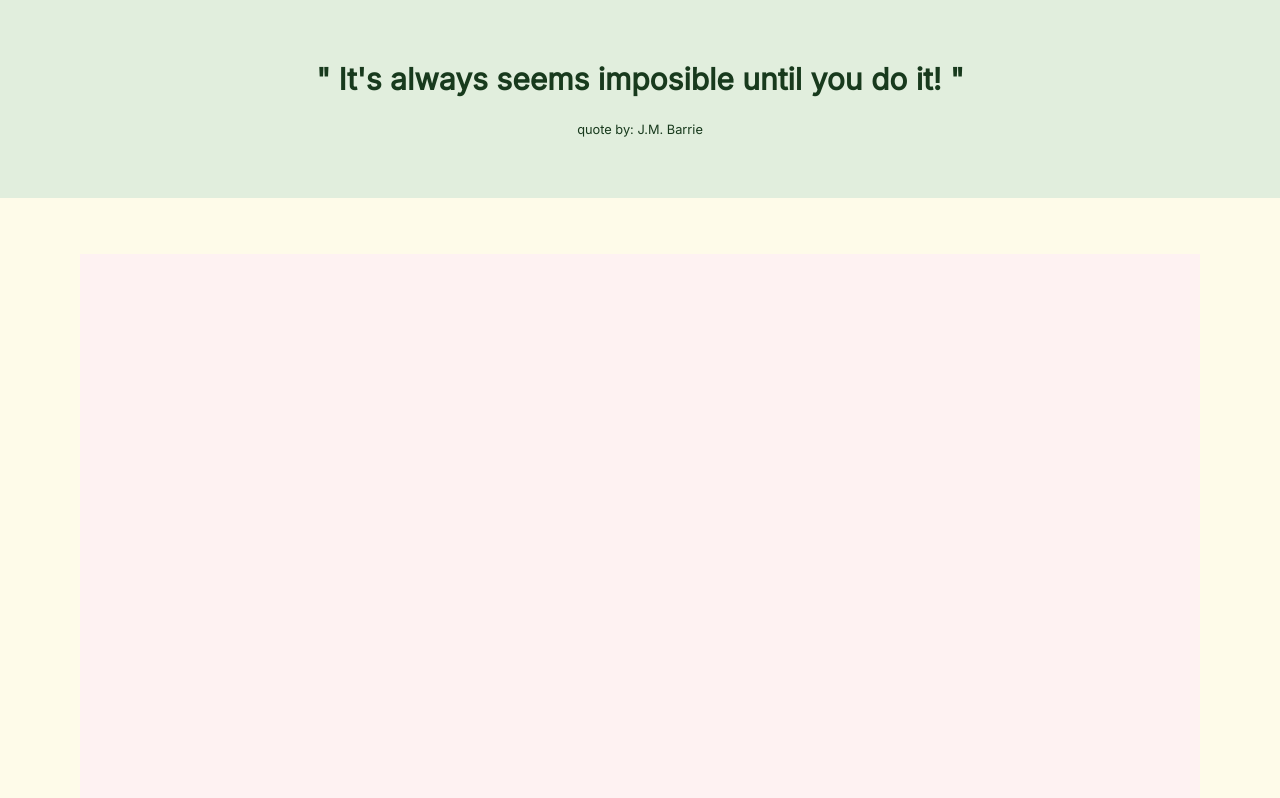
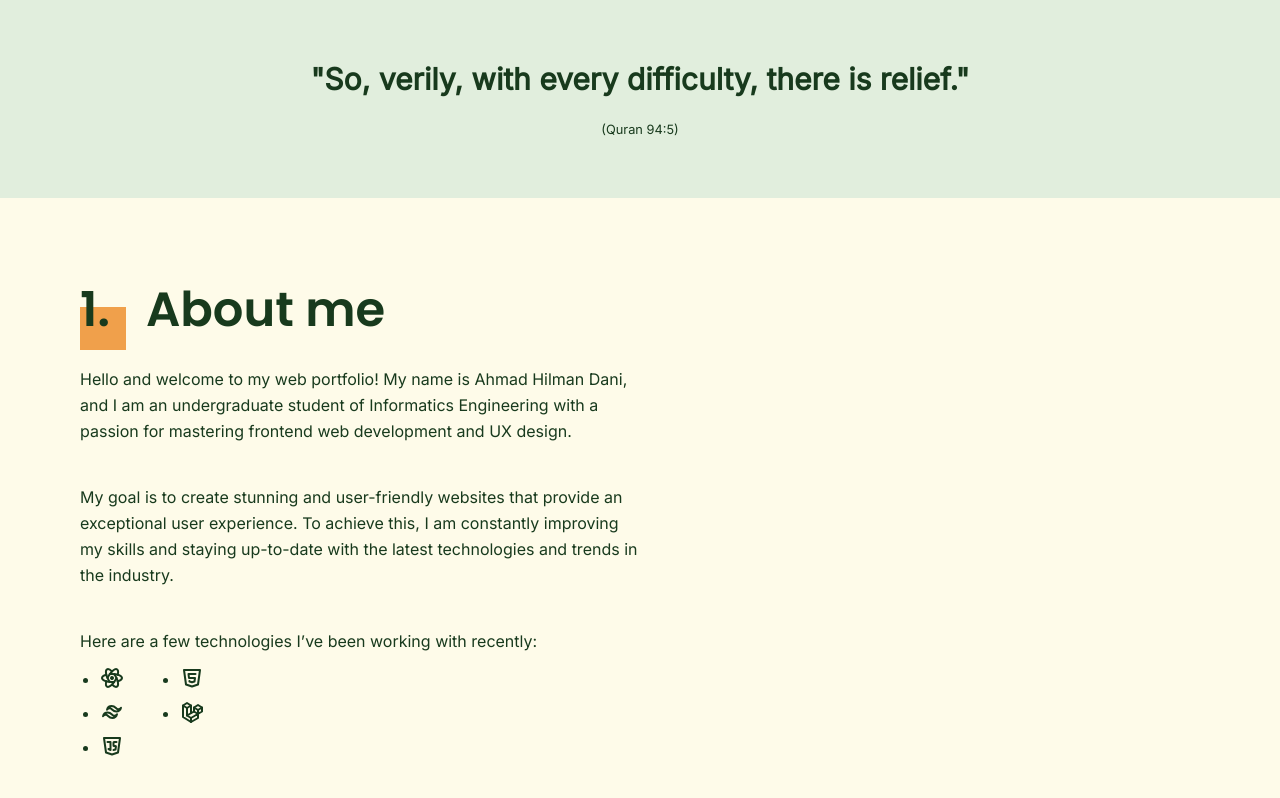
Before and after one commit to ahmadhilmandani/my-portofolio-2, a React (Vite) app: page / in a window 1280 px wide. Shown: the part 802-1600 px from the top of the page. Built offline with nearby package versions, Linux system fonts and the light colour scheme.

Commit message:
UPDATE About me section

```diff
--- a/src/About.jsx
+++ b/src/About.jsx
@@ -6,17 +6,44 @@ import { Card, Header, Image, Content, Skill } from './my_util/Card'
 import hero from './assets/hero.png'
 import baznas from './assets/baznas.jpg'
 
+import { IconBrandReact, IconBrandTailwind, IconBrandJavascript, IconBrandHtml5, IconBrandLaravel } from '@tabler/icons-react'
+
 export function About() {
     return (
         <>
-        <div className='w-full lg:h-[200px] bg-light-green-color flex flex-col justify-center items-center text-center absolute left-0 right-0 -z-20 p-4 lg:p-0'>
-            <p className='lg:text-3xl text-xl mb-4 lg:leading-relaxed font-semibold'>
-                " It's always seems imposible until you do it! "
-            </p>
-            <small>quote by: J.M. Barrie</small>
+            <div className='w-full lg:h-[200px] bg-light-green-color flex flex-col justify-center items-center text-center absolute left-0 right-0 -z-20 p-4 lg:p-0'>
+                <p className='lg:text-3xl text-xl mb-4 lg:leading-relaxed font-semibold'>
+                    "So, verily, with every difficulty, there is relief."
+                </p>
+                <small>(Quran 94:5)</small>
             </div>
-            <div className='w-full h-screen bg-red-50 mt-44 lg:mt-64'>
-
+            <div className='w-full min-h-screen mt-52 lg:mt-72'>
+                <div className='flex gap-5 flex-wrap'>
+                    <Number>1</Number>
+                    <h1 id='about-me' className='font-semibold text-3xl lg:text-5xl'>About me</h1>
+                </div>
+                <div className='w-full lg:w-1/2 mt-4'>
+                    <p>
+                        Hello and welcome to my web portfolio! My name is Ahmad Hilman Dani, and I am an undergraduate student of Informatics Engineering with a passion for mastering frontend web development and UX design.
+                    </p>
+                    <p className='my-10'>
+                        My goal is to create stunning and user-friendly websites that provide an exceptional user experience. To achieve this, I am constantly improving my skills and staying up-to-date with the latest technologies and trends in the industry.
+                    </p>
+                    <p>
+                        Here are a few technologies I’ve been working with recently:
+                    </p>
+                    <div className='lg:flex lg:gap-14 px-5'>
+                        <ul className='list-disc'>
+                            <li className='mt-3'><IconBrandReact /></li>
+                            <li className='my-2'><IconBrandTailwind /></li>
+                            <li><IconBrandJavascript /></li>
+                        </ul>
+                        <ul className='list-disc'>
+                            <li className='mt-3'><IconBrandHtml5 /></li>
+                            <li className='my-2'><IconBrandLaravel /></li>
+                        </ul>
+                    </div>
+                </div>
             </div>
         </>
     )
```
